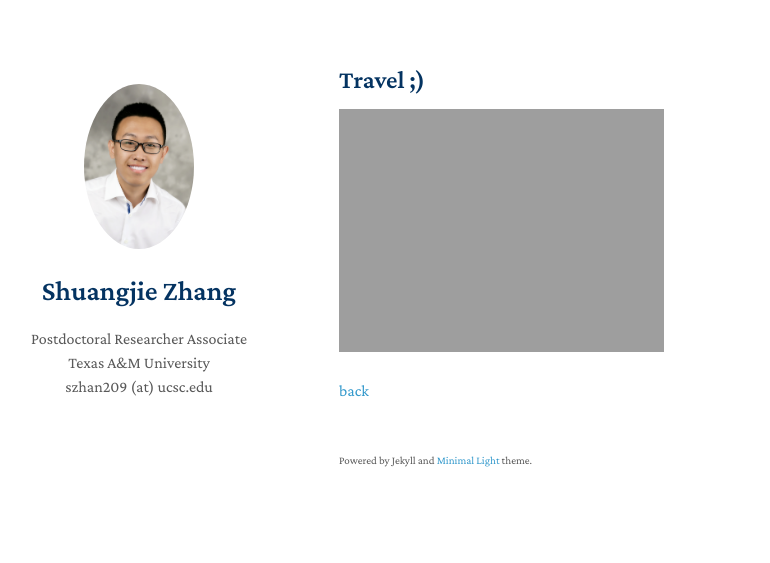
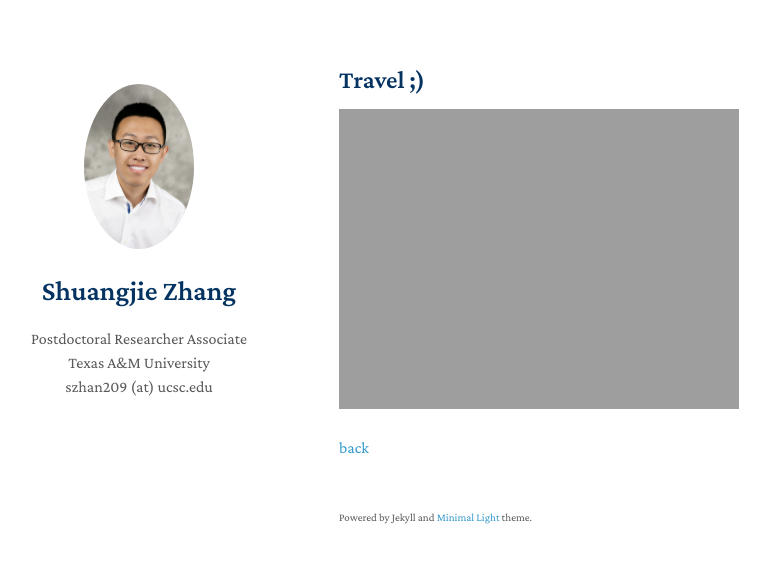
Before and after one commit to shuang-jie/shuang-jie.github.io, a Jekyll site: the page built from another-page.md, in a window 1280 px wide. Shown: the top 563 px of the page, without its empty margins (131-901 px from the left). Built offline with Jekyll 4.4.1, drawn with Linux system fonts in a browser that asks for light colours; nearby versions of some CDN libraries; a style sheet for code colours, icons or effects is not loaded; our own code applies the rules of GitHub Pages for plain Markdown files.

Commit message:
Update another-page.md

```diff
--- a/another-page.md
+++ b/another-page.md
@@ -5,6 +5,6 @@ layout: homepage
 ## Travel ;)
 
 
-![PT](https://shuang-jie.github.io/assets/img/Portland1.HEIC){: width="50%"}
+![PT](https://shuang-jie.github.io/assets/img/Portland1.HEIC)
 
 [back](./)
```
